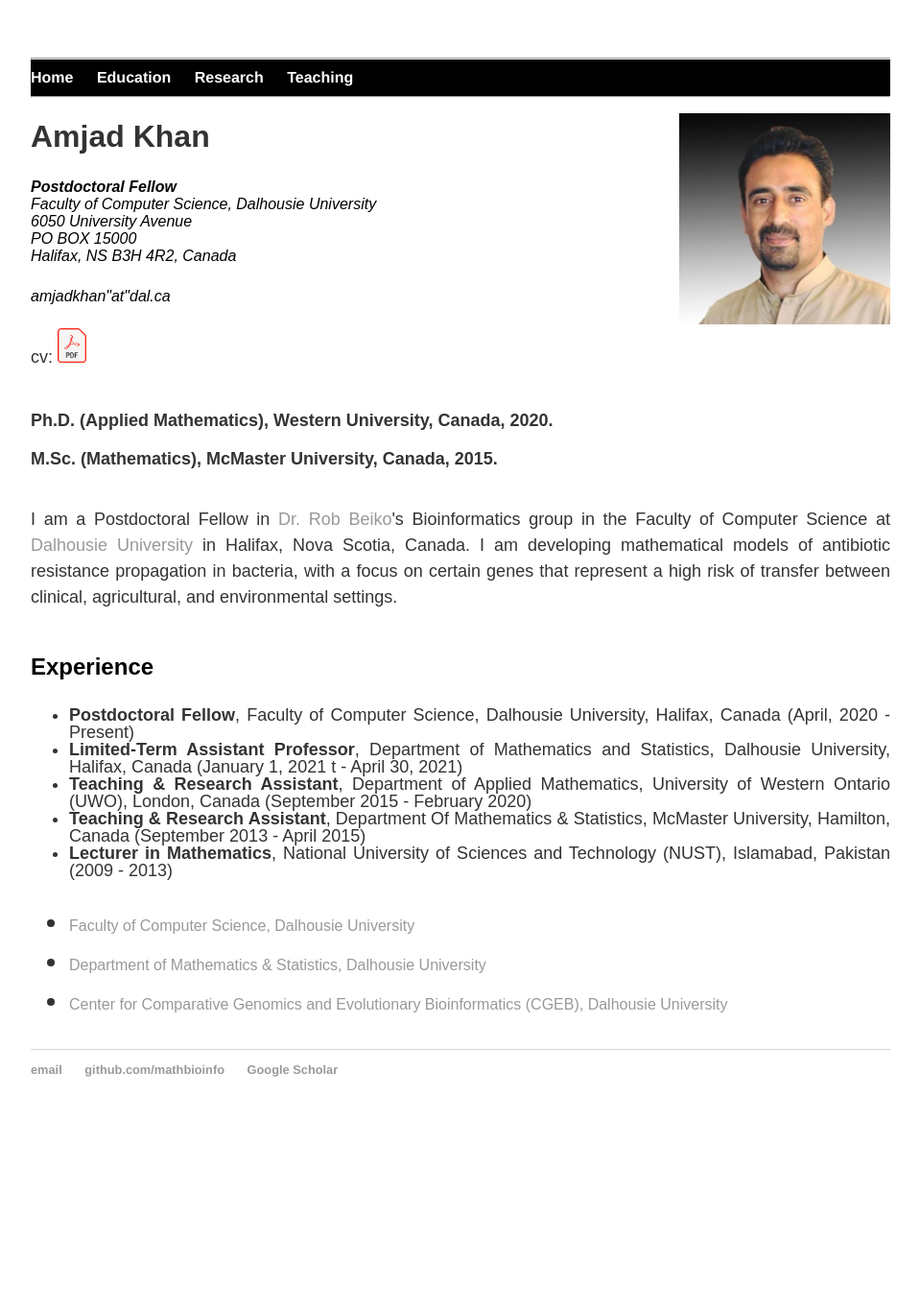
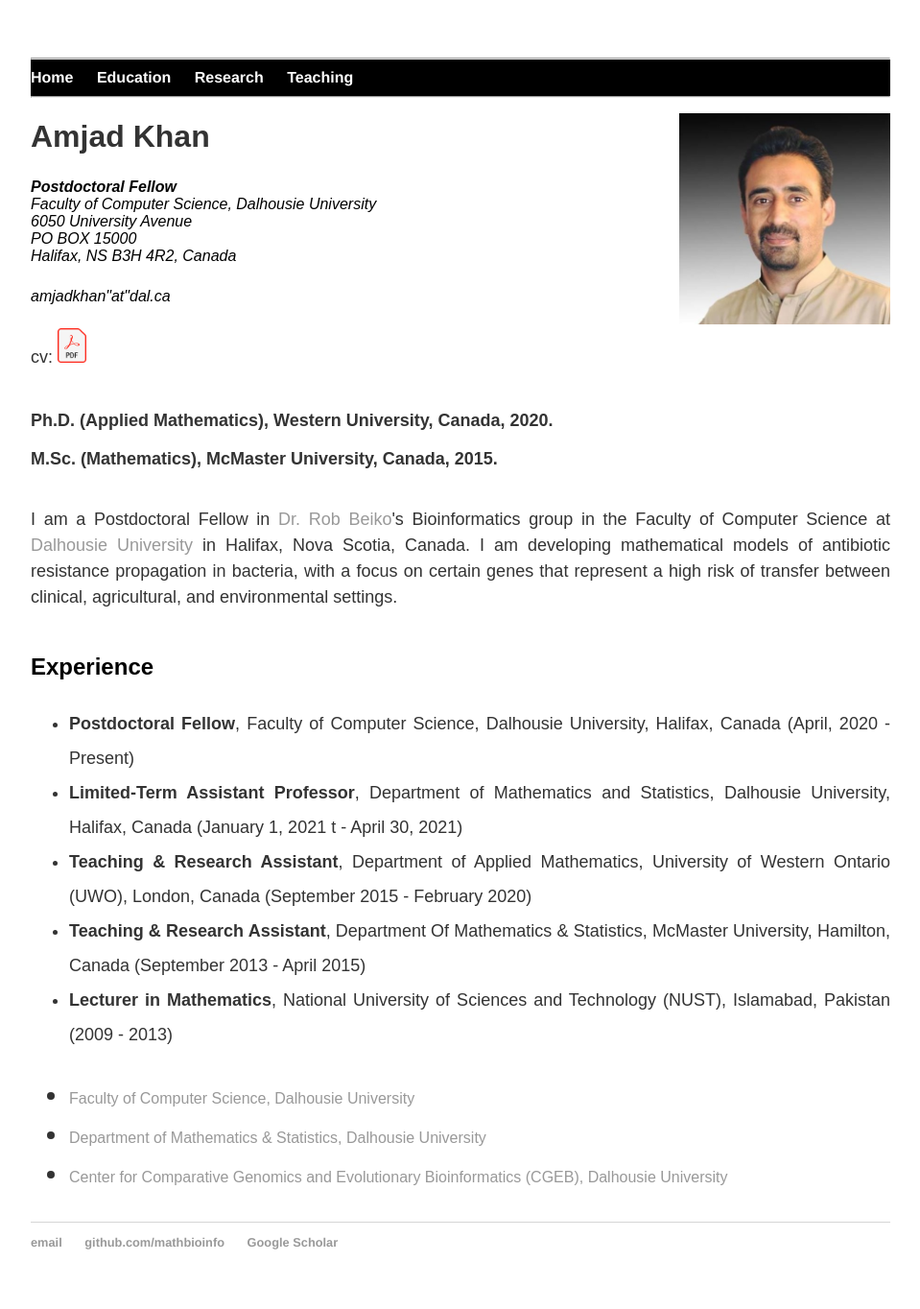
Before and after one commit to MathBioInfo/amjadkhan, a Jekyll site: the page index.html, which Jekyll copies as it is, in a window 1280 px wide. Shown: the whole page at 96% size, without its empty margins (160-1119 px from the left). Built offline with Jekyll 4.4.1, drawn with Linux system fonts in a browser that asks for light colours; before the commit the page ends 1184 px from its top, so only the background shows below that.

Commit message:
Update index.html

```diff
--- a/index.html
+++ b/index.html
@@ -53,8 +53,8 @@
 				Canada. I am developing mathematical models of antibiotic resistance propagation in bacteria, with a focus on certain genes that represent a high risk of
 				transfer between clinical, agricultural, and environmental settings. </p>
 			<br><font size="5"><b>Experience</b></font><br>
-			<p style="text-align:justify;line-height:1"><font size="4">
-			<ul style="text-align:justify;line-height:1">
+			<p ><font size="4">
+			<ul style="text-align:justify;line-height:2">
 			<li><b>Postdoctoral Fellow</b>, Faculty of Computer Science, Dalhousie University, Halifax,
 			Canada (April, 2020 - Present)</li>
 			<li><b>Limited-Term Assistant Professor</b>, Department of Mathematics and Statistics, Dalhousie University, Halifax, Canada (January 1, 2021 t - April 30, 2021)</li>
```
